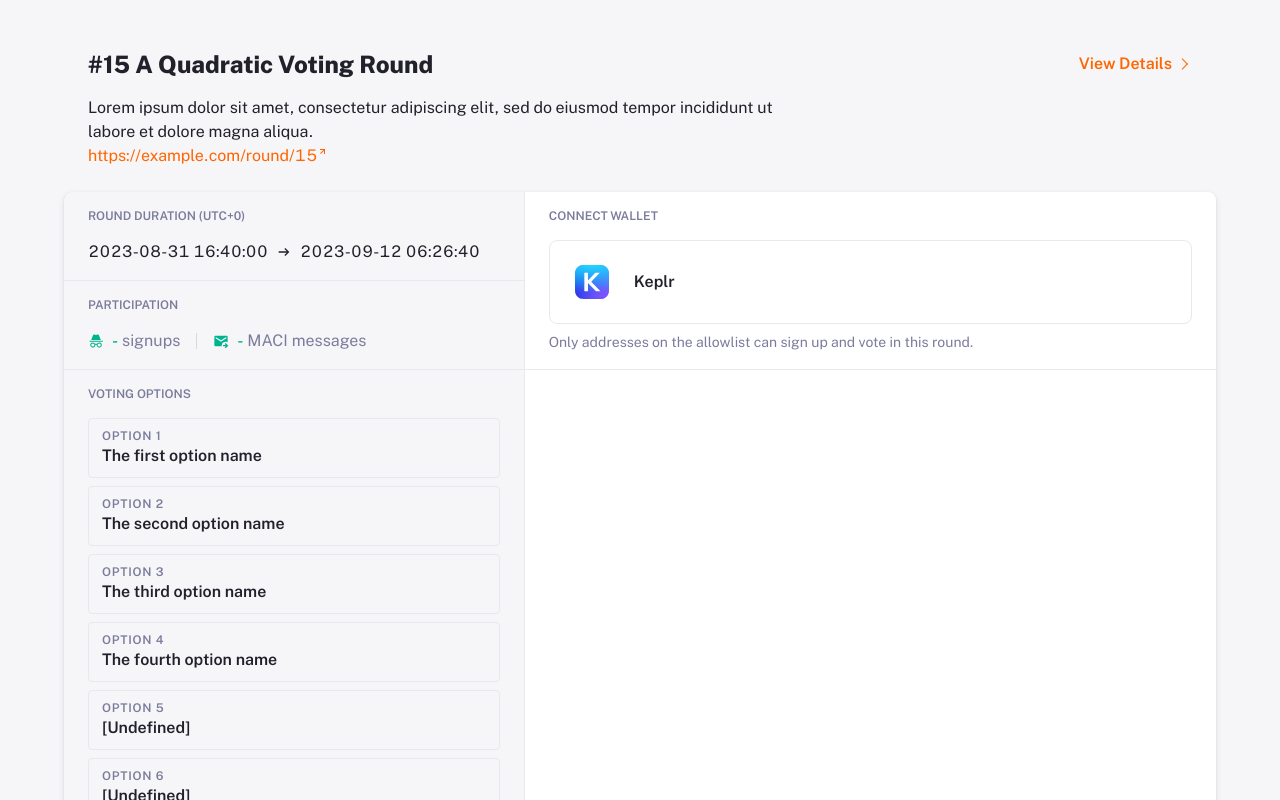
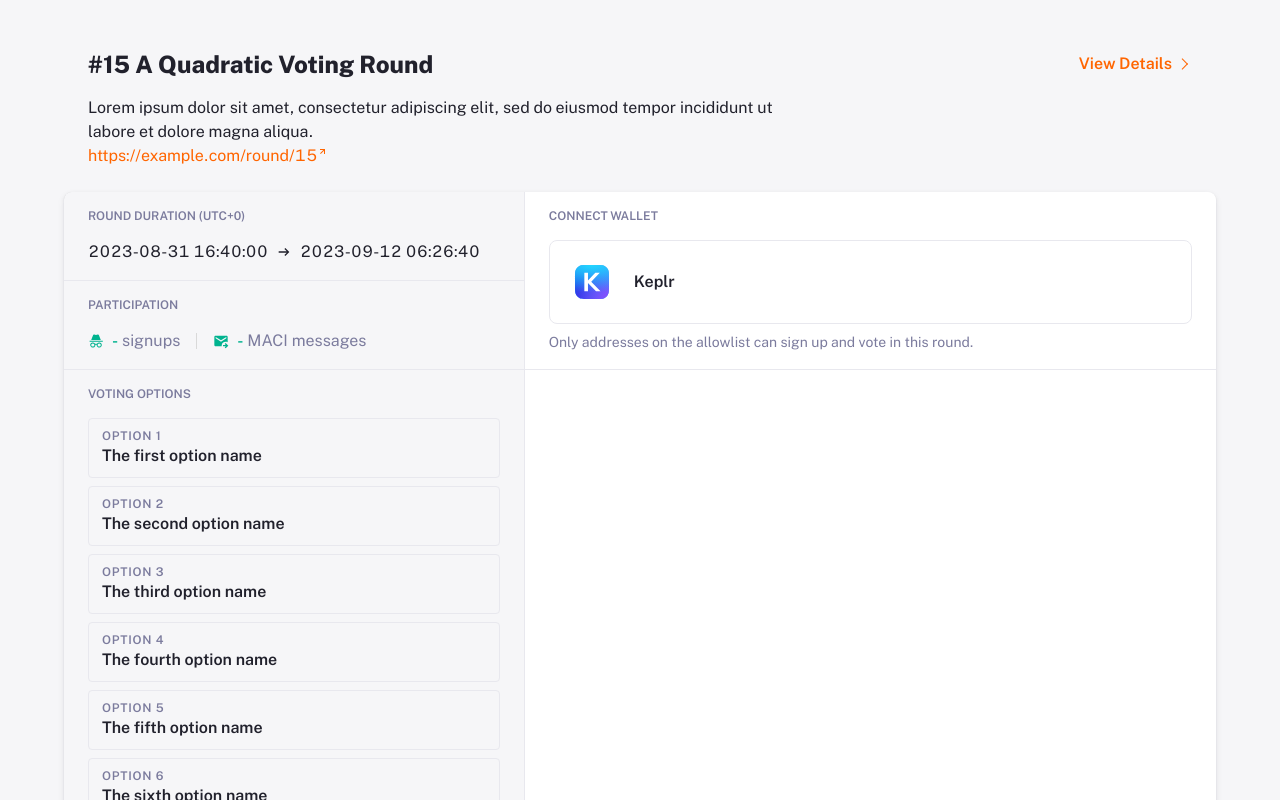
Before and after one commit to DoraFactory/portable-maci, a Next.js app: page / in a window 1280 px wide. Shown: the top 800 px of the page. Built offline with nearby package versions, Linux system fonts and the light colour scheme; no server answers.

Commit message:
update config

```diff
--- a/config.yaml
+++ b/config.yaml
@@ -1,3 +1,8 @@
+round_info:
+  index: 15
+  name: A Quadratic Voting Round
+  intro: Lorem ipsum dolor sit amet, consectetur adipiscing elit, sed do eiusmod tempor incididunt ut labore et dolore magna aliqua.
+
 # VOTA_TEST | VOTA
 network: VOTA_TEST
 
@@ -6,3 +11,20 @@ contract_address: dora16yll06qup0j0mnjc7v68stmw939e73ykr3twtd78l3hqlkstm2yssys6a
 coord_pubkey:
   - '7421895562686352826563669933550830041677218724210020561066263498415701325176'
   - '15885728170420100812951141355295788125825926252169931895803773048587171524289'
+
+# MACI-QV | and more?
+circut_type: MACI-QV
+
+### These parameters will be ignored in the new version of the MACI contract
+
+start_time: 1693500000000
+
+end_time: 1694500000000
+
+options:
+  - The first option name
+  - The second option name
+  - The third option name
+  - The fourth option name
+  - The fifth option name
+  - The sixth option name
--- a/src/components/ActiveOption/Item.tsx
+++ b/src/components/ActiveOption/Item.tsx
@@ -1,10 +1,11 @@
-import { ChangeEvent, useState } from 'react'
+import { ChangeEvent, useEffect, useState } from 'react'
 import Image from 'next/image'
 
 import styles from './main.module.sass'
 import font from '@/styles/font.module.sass'
 import { IOption } from '@/types'
 import deleteIcon from '@/assets/icons/delete.svg'
+import getConfig from '@/lib/config'
 
 export default function ActiveOptionItem({
   option,
@@ -19,6 +20,8 @@ export default function ActiveOptionItem({
   onVcChange: (vc: number) => void
   onRemove: () => void
 }) {
+  const { options } = getConfig()
+
   const [inputValue, setInputValue] = useState('')
   const [focus, setFocus] = useState(false)
 
@@ -28,6 +31,12 @@ export default function ActiveOptionItem({
     const n = /^[0-9]*$/.test(v) ? Number(v) : 0
     onVcChange(n)
   }
+
+  useEffect(() => {
+    if (option.vc) {
+      setInputValue(option.vc.toString())
+    }
+  }, [option])
 
   return (
     <li
@@ -41,7 +50,7 @@ export default function ActiveOptionItem({
           <p className={[font.basicInkSecondary, font['all-caps-caption-sb--caps']].join(' ')}>
             Option {option.idx + 1}
           </p>
-          <p className={font['semibold-body-sb']}>{option.label || '[Undefined]'}</p>
+          <p className={font['semibold-body-sb']}>{options[option.idx] || '[Undefined]'}</p>
         </div>
         <div className={styles.vc}>
           <p className={[font.basicInkSecondary, font['all-caps-caption-sb--caps']].join(' ')}>
--- a/src/components/ActiveOption/List.tsx
+++ b/src/components/ActiveOption/List.tsx
@@ -52,7 +52,7 @@ export default function ActiveOptionList({
     <ul className={styles.list}>
       {options.map((o, i) => (
         <ActiveOptionItem
-          key={i}
+          key={o.idx}
           option={o}
           error={error[i]}
           disabled={disabled}
--- a/src/components/Main.tsx
+++ b/src/components/Main.tsx
@@ -1,8 +1,8 @@
-import Image from 'next/image'
-
-import { useEffect, useLayoutEffect, useState } from 'react'
+import { useLayoutEffect, useState } from 'react'
 import { SigningCosmWasmClient } from '@cosmjs/cosmwasm-stargate'
 import { message } from 'antd'
+
+import Title from './Title'
 import VoteOptions from './VoteOptions'
 import Wallet from './Wallet'
 import ActiveOptionList from './ActiveOption/List'
@@ -14,7 +14,6 @@ import styles from './Main.module.sass'
 import common from '@/styles/common.module.sass'
 import font from '@/styles/font.module.sass'
 
-import internalIcon from '@/assets/icons/internal.svg'
 import { IAccountStatus, IOption, IStats, emptyAccountStatus, emptyStats } from '@/types'
 import * as MACI from '@/lib/maci'
 import { batchGenMessage } from '@/lib/circom'
@@ -48,7 +47,7 @@ const NeedToSignUp = (props: { voiceCredits: number; signup: () => void }) => (
 )
 
 export default function Main() {
-  const circutType = 'MACI-QV'
+  const { contractAddress, circutType, startTime, endTime } = getConfig()
 
   const [address, setAddress] = useState<string>('')
   const [client, setClient] = useState<SigningCosmWasmClient | null>(null)
@@ -58,7 +57,7 @@ export default function Main() {
 
   const [voteable, setVoteable] = useState(false)
   const [selectedOptions, setSelectedOptions] = useState<IOption[]>([])
-  const [submited, setSubmited] = useState(true)
+  const [submited, setSubmited] = useState(false)
 
   const usedVc = selectedOptions.reduce((s, o) => s + o.vc, 0)
   const inputError = usedVc > accountStatus.vcbTotal
@@ -66,8 +65,6 @@ export default function Main() {
   const submitable = !!usedVc && !!client && !inputError
 
   useLayoutEffect(() => {
-    const { contractAddress } = getConfig()
-
     MACI.fetchStatus().then(setStats)
 
     const submitedStorage = localStorage.getItem('maci_submited_' + contractAddress)
@@ -77,7 +74,7 @@ export default function Main() {
         setSubmited(true)
       } catch {}
     }
-  }, [])
+  }, [contractAddress])
 
   const updateClient = async (client: SigningCosmWasmClient | null, address: string) => {
     setClient(client)
@@ -120,8 +117,6 @@ export default function Main() {
     if (!submitable) {
       return
     }
-    const { contractAddress } = getConfig()
-
     const options = selectedOptions.filter((o) => !!o.vc)
 
     try {
@@ -152,8 +147,6 @@ export default function Main() {
   }
 
   const revote = () => {
-    const { contractAddress } = getConfig()
-
     localStorage.removeItem('maci_submited_' + contractAddress)
 
     setSubmited(false)
@@ -177,45 +170,11 @@ export default function Main() {
 
   return (
     <div className={[styles.main, font['regular-body-rg']].join(' ')}>
-      <div className={styles.titleWrapper}>
-        <div className={styles.title}>
-          <h1 className={font['extrabold-headline-eb']}>#15 A Quadratic Voting Round</h1>
-          <a
-            href="#"
-            target="_blank"
-            className={[
-              styles.viewDetails,
-              font.accentAccentPrimary,
-              font['semibold-body-sb'],
-            ].join(' ')}
-            rel="noopener noreferrer"
-          >
-            <span>View Details</span>
-            <Image width={16} height={16} src={internalIcon} alt="" priority />
-          </a>
-        </div>
-        <div className={styles.intro}>
-          <p className={font['tabular-figures-body-rg--tnum']}>
-            Lorem ipsum dolor sit amet, consectetur adipiscing elit, sed do eiusmod tempor
-            incididunt ut labore et dolore magna aliqua.
-          </p>
-          <p className={font['tabular-figures-body-rg--tnum']}>
-            <a
-              href="#"
-              target="_blank"
-              className={[font.accentAccentPrimary, common.externalLink].join(' ')}
-              rel="noopener noreferrer"
-            >
-              https://example.com/round/15
-              <i />
-            </a>
-          </p>
-        </div>
-      </div>
+      <Title />
 
       <div className={[styles.body, common['elevation-elevation-1']].join(' ')}>
         <div className={styles.info}>
-          <DateItem from={1693500000000} to={1694500000000} />
+          <DateItem from={startTime} to={endTime} />
           <Participation stats={stats} />
           <VoteOptions
             voteable={voteable && !submited}
--- /dev/null
+++ b/src/components/Title.tsx
@@ -0,0 +1,49 @@
+import Image from 'next/image'
+
+import styles from './Main.module.sass'
+import common from '@/styles/common.module.sass'
+import font from '@/styles/font.module.sass'
+
+import internalIcon from '@/assets/icons/internal.svg'
+import getConfig from '@/lib/config'
+
+export default function Title() {
+  const { round } = getConfig()
+
+  const url = 'https://example.com/round/' + round.index
+
+  return (
+    <div className={styles.titleWrapper}>
+      <div className={styles.title}>
+        <h1 className={font['extrabold-headline-eb']}>
+          #{round.index} {round.name}
+        </h1>
+        <a
+          href={url}
+          target="_blank"
+          className={[styles.viewDetails, font.accentAccentPrimary, font['semibold-body-sb']].join(
+            ' ',
+          )}
+          rel="noopener noreferrer"
+        >
+          <span>View Details</span>
+          <Image width={16} height={16} src={internalIcon} alt="" priority />
+        </a>
+      </div>
+      <div className={styles.intro}>
+        <p className={font['tabular-figures-body-rg--tnum']}>{round.intro}</p>
+        <p className={font['tabular-figures-body-rg--tnum']}>
+          <a
+            href={url}
+            target="_blank"
+            className={[font.accentAccentPrimary, common.externalLink].join(' ')}
+            rel="noopener noreferrer"
+          >
+            {url}
+            <i />
+          </a>
+        </p>
+      </div>
+    </div>
+  )
+}
--- a/src/components/VoteOptions.tsx
+++ b/src/components/VoteOptions.tsx
@@ -5,23 +5,14 @@ import styles from './VoteOptions.module.sass'
 import common from '@/styles/common.module.sass'
 import font from '@/styles/font.module.sass'
 import { IOption } from '@/types'
-
-const _testVoteOptions = [
-  'The first option name',
-  'The second option name',
-  'The third option name',
-  'The fourth option name',
-  undefined,
-  undefined,
-]
+import getConfig from '@/lib/config'
 
 export default function DateItem(props: {
   voteable: boolean
-  options?: (string | undefined)[]
   avtiveOptions: IOption[]
   onSelect?: (o: IOption[]) => void
 }) {
-  const options = props.options || _testVoteOptions
+  const { options } = getConfig()
 
   const [disabledOptions, setDisabledOptions] = useState<boolean[]>([])
 
@@ -33,10 +24,9 @@ export default function DateItem(props: {
     if (props.avtiveOptions.some((o) => o.idx === idx)) {
       return
     }
-    const newActiveOptions: IOption[] = [
-      ...props.avtiveOptions,
-      { idx, label: options[idx], vc: 0 },
-    ].sort((a, b) => a.idx - b.idx)
+    const newActiveOptions: IOption[] = [...props.avtiveOptions, { idx, vc: 0 }].sort(
+      (a, b) => a.idx - b.idx,
+    )
     if (props.onSelect) {
       props.onSelect(newActiveOptions)
     }
--- a/src/lib/config.ts
+++ b/src/lib/config.ts
@@ -53,6 +53,8 @@ const votaTestChainInfo = {
 
 export default function getConfig() {
   return {
+    round: { ...config.round_info },
+
     api:
       config.network === 'VOTA_TEST'
         ? 'https://vota-testnet-api.dorafactory.org/'
@@ -60,5 +62,10 @@ export default function getConfig() {
     chainInfo: config.network === 'VOTA_TEST' ? votaTestChainInfo : votaTestChainInfo,
     contractAddress: config.contract_address,
     coordPubkey: config.coord_pubkey.map((s) => BigInt(s)) as [bigint, bigint],
+    circutType: config.circut_type,
+
+    startTime: config.start_time,
+    endTime: config.end_time,
+    options: config.options,
   }
 }
--- a/src/types/index.ts
+++ b/src/types/index.ts
@@ -1,6 +1,6 @@
 export interface IOption {
   idx: number
-  label?: string
+  // label?: string
   vc: number
 }
 
```
Also changed, not shown: src/types/shims-yaml.d.ts (+11 -0 lines).
